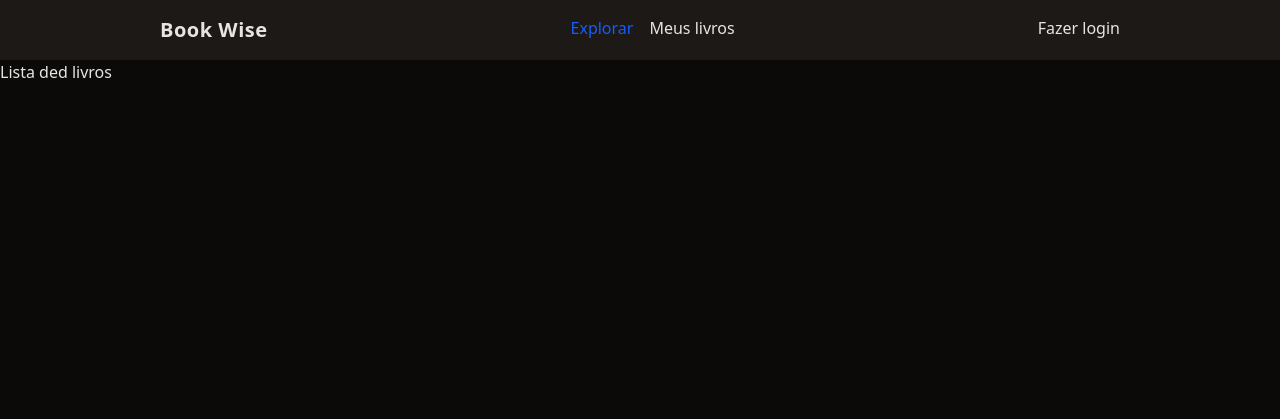
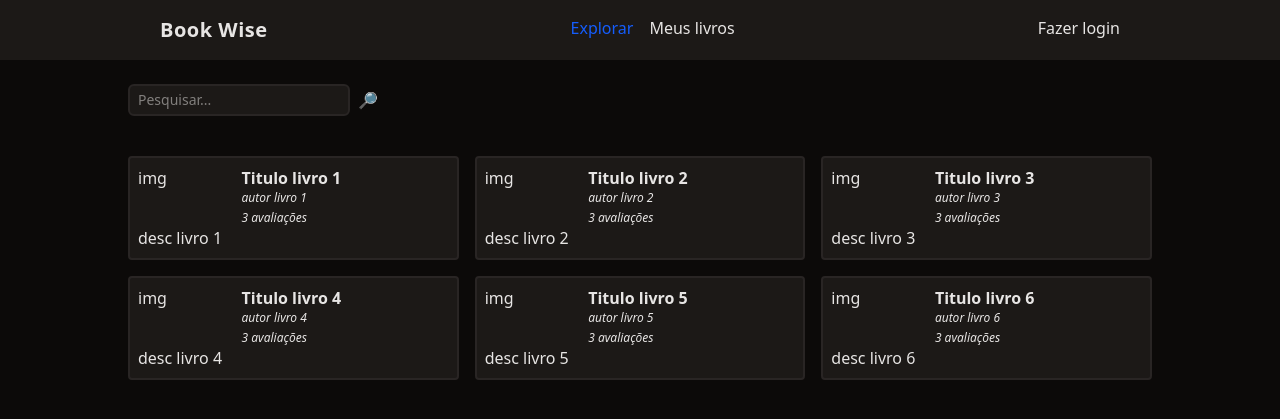
Before and after one commit to william-wv/learning-php-from-0-to-100-days, a PHP site: page / in a window 1280 px wide. Shown: the top 419 px of the page. Run offline with PHP 8.4, Linux system fonts and the light colour scheme.

Commit message:
day 05 completed

```diff
--- /dev/null
+++ b/bd.php
@@ -0,0 +1,43 @@
+<?php
+
+$livros = [
+  [
+    'id' => 1,
+    'nome' => 'Titulo livro 1',
+    'descricao' => 'desc livro 1',
+    'autor' => 'autor livro 1',
+  ],
+  [
+    'id' => 2,
+    'nome' => 'Titulo livro 2',
+    'descricao' => 'desc livro 2',
+    'autor' => 'autor livro 2',
+  ],
+  [
+    'id' => 3,
+    'nome' => 'Titulo livro 3',
+    'descricao' => 'desc livro 3',
+    'autor' => 'autor livro 3',
+  ],
+
+  [
+    'id' => 4,
+    'nome' => 'Titulo livro 4 ',
+    'descricao' => 'desc livro 4',
+    'autor' => 'autor livro 4',
+  ],
+  [
+    'id' => 5 ,
+    'nome' => 'Titulo livro 5 ',
+    'descricao' => 'desc livro 5',
+    'autor' => 'autor livro 5',
+  ],
+  [
+    'id' => 6,
+    'nome' => 'Titulo livro 6',
+    'descricao' => 'desc livro 6',
+    'autor' => 'autor livro 6',
+  ],
+]
+
+?>
--- a/components/Header.php
+++ /dev/null
@@ -1,14 +0,0 @@
-<nav class=" mx-auto max-w-screen-lg flex justify-between px-8 py-4">
-  <div class="font-bold text-xl tracking-wide">
-    Book Wise
-  </div>
-  <ul class="flex space-x-4 jont-bold">
-    <li><a class="text-blue-600" href="/">Explorar</a></li>
-    <li><a class="hover:underline" href="/meus-livros.">Meus livros</a></li>
-  </ul>
-  <ul>
-    <li>
-      <a class="hover:underline" href="/login.php">Fazer login</a>
-    </li>
-  </ul>
-</nav>
--- a/components/Main.php
+++ /dev/null
@@ -1 +0,0 @@
-<div>Lista ded livros</div>
--- a/index.php
+++ b/index.php
@@ -1,5 +1,11 @@
+<?php
+
+require './bd.php'
+
+?>
+
 <!DOCTYPE html>
-<html lang="en">
+<html lang="pt">
 
 <head>
   <meta charset="UTF-8">
@@ -10,12 +16,47 @@
 
 <body class="bg-stone-950 text-stone-200">
   <header class="bg-stone-900">
-  <?php include('./components/Header.php') ?>
+    <nav class=" mx-auto max-w-screen-lg flex justify-between px-8 py-4">
+      <div class="font-bold text-xl tracking-wide">
+        Book Wise
+      </div>
+      <ul class="flex space-x-4 jont-bold">
+        <li><a class="text-blue-600" href="/">Explorar</a></li>
+        <li><a class="hover:underline" href="/meus-livros.">Meus livros</a></li>
+      </ul>
+      <ul>
+        <li>
+          <a class="hover:underline" href="/login.php">Fazer login</a>
+        </li>
+      </ul>
+    </nav>
   </header>
 
-  <main>
-  <?php include('./components/Main.php') ?>
+  <main class="mx-auto max-w-screen-lg space-y-6 space-y-10">
 
+    <form class="w-full flex space-x-2 mt-6">
+      <input type="text" class="border-stone-800 bg-stone-900 border-2 rounded-md text-sm focus:outline-none px-2 py-1" placeholder="Pesquisar..." name="pesquisar">
+      <button type="submit">🔎</button>
+    </form>
+
+    <section class=" grid gap-4 grid-cols-1 md:grid-cols-2 lg:grid-cols-3">
+      <!-- livro -->
+      <?php foreach ($livros as $livro): ?>
+        <div class=" p-2 rounded border-stone-800 border-2 bg-stone-900">
+          <div class="flex">
+            <div class="w-1/3">img</div>
+            <div class="space-y-1">
+              <a href="/livro.php?id=<?= $livro['id'] ?>" class="font-semibold  hover:underline"><?= $livro['nome'] ?></a>
+              <div class="text-xs italic"><?= $livro['autor'] ?></div>
+              <div class="text-xs italic">3 avaliações</div>
+            </div>
+          </div>
+          <div>
+            <?= $livro['descricao'] ?>
+          </div>
+        </div>
+      <?php endforeach ?>
+    </section>
   </main>
 
   <footer>
```
Also changed, not shown: livro.php (added, +65 -0 lines), README.md.
